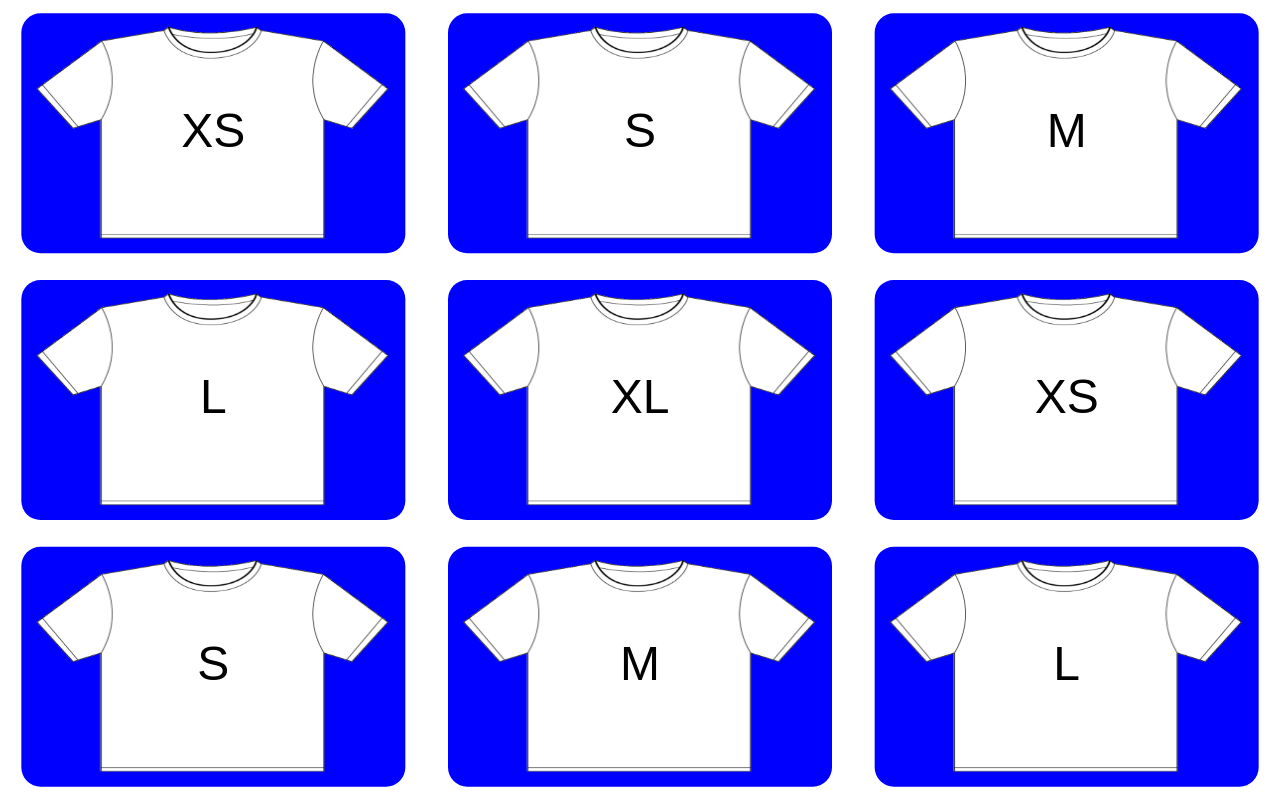
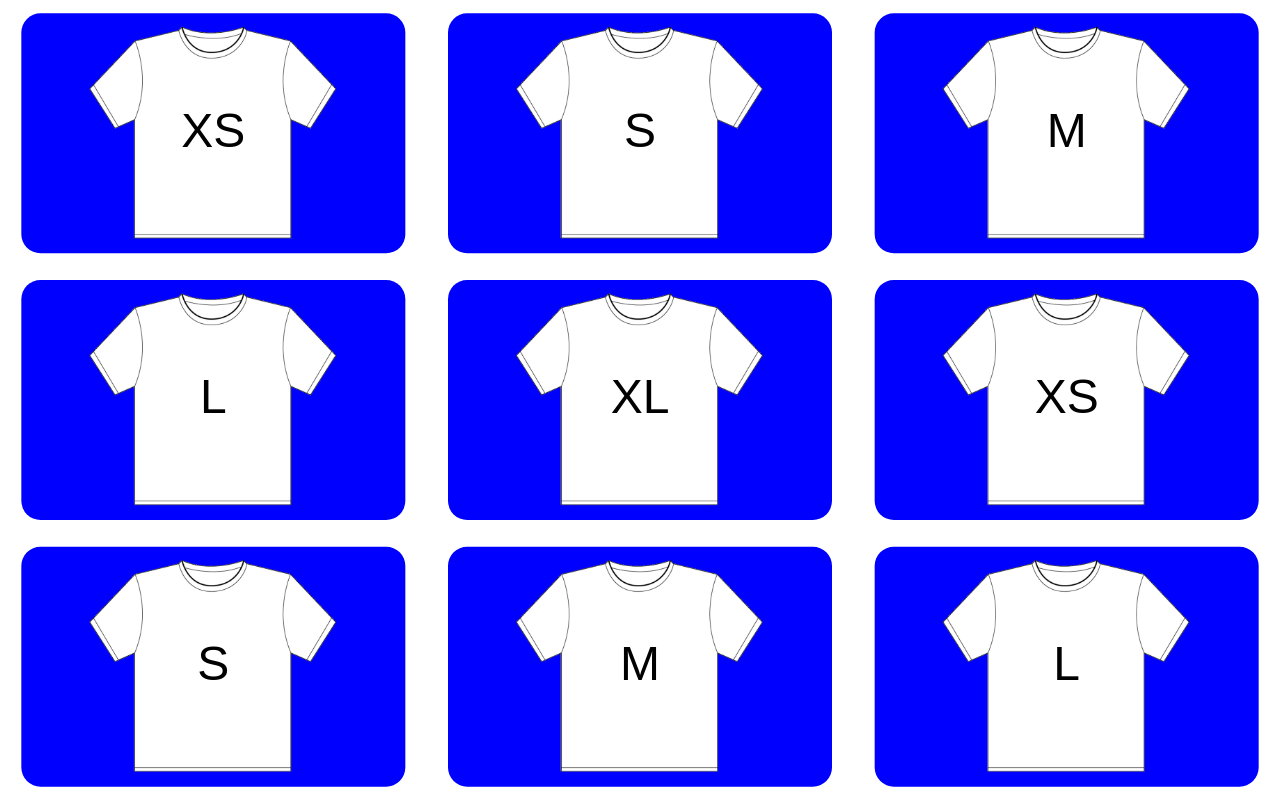
Before and after one commit to trianglee/PlanningPokerLive, a plain HTML site: page index.html in a window 1280 px wide. Drawn offline with Linux system fonts and the light colour scheme.

Commit message:
Keep correct aspect ratio of the t-shirt image.
(font size isn't correct yet).

```diff
--- a/index.html
+++ b/index.html
@@ -82,11 +82,22 @@
 
                 g_stage.addChild(rect);
 
+                var scaleX = width / g_tshirtImage.width;
+                var scaleY = height / g_tshirtImage.height;
+
+                var scale = Math.min(scaleX, scaleY);
+
+                var actualWidth = g_tshirtImage.width * scale;
+                var actualHeight = g_tshirtImage.height * scale;
+
+                var xOffset = ( width - actualWidth ) / 2;
+                var yOffset = ( height - actualHeight ) / 2;
+
                 var bitmap = new createjs.Bitmap(g_tshirtImage);
-                bitmap.x = x;
-                bitmap.y = y;
-                bitmap.scaleX = width / g_tshirtImage.width;
-                bitmap.scaleY = height / g_tshirtImage.height;
+                bitmap.x = x + xOffset;
+                bitmap.y = y + yOffset;
+                bitmap.scaleX = scale;
+                bitmap.scaleY = scale;
                 g_stage.addChild(bitmap);
 
                 var text = new createjs.Text(title, "3em Arial", "black");
```
